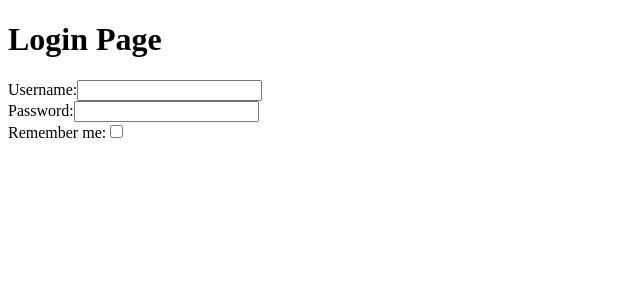
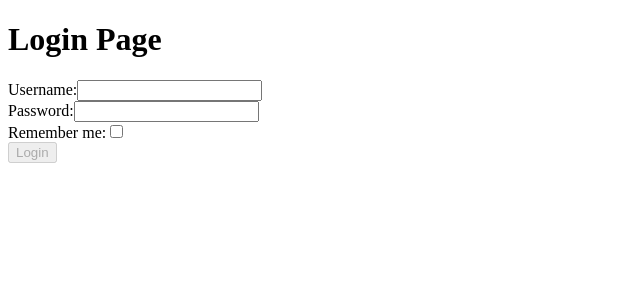
Before and after one commit to Iamarainbow2/Exercices, a React (Vite) app in the folder React/: page / in a window 1280 px wide. Shown: the top 300 px of the page, without its empty margins (0-640 px from the left). Built offline with nearby package versions, Linux system fonts and the light colour scheme; the HTML template or start-up script is replaced by a standard one.

Commit message:
Login button added

```diff
--- a/React/src/App.jsx
+++ b/React/src/App.jsx
@@ -1,10 +1,14 @@
 import Login from "./components/Login";
 
 function App() {
+  const handleLogin = (userData) => {
+    console.log('Logging in with:', userData);
+  };
+
   return (
     <div>
       <h1>Login Page</h1>
-      <Login />
+      <Login onLogin={handleLogin} />
     </div>
   );
 }
--- a/React/src/Components/Login.jsx
+++ b/React/src/Components/Login.jsx
@@ -1,6 +1,6 @@
-import React, { useState } from 'react';
+import { useState } from 'react';
 
-function Login() {
+function Login({ onLogin }) {
 
   const [username, setUsername] = useState('');
   const [password, setPassword] = useState('');
@@ -20,6 +20,15 @@ function Login() {
   const handleRememberChange = (event) => {
     setRememberMe(event.target.checked);
   };
+
+
+  const handleLoginClick = () => {
+
+    onLogin({ username, password, rememberMe });
+  };
+
+
+  const isLoginDisabled = !username || !password;
 
   return (
     <div>
@@ -56,6 +65,13 @@ function Login() {
           onChange={handleRememberChange}
         />
       </label>
+
+      <br />
+
+
+      <button onClick={handleLoginClick} disabled={isLoginDisabled}>
+        Login
+      </button>
     </div>
   );
 }
```
